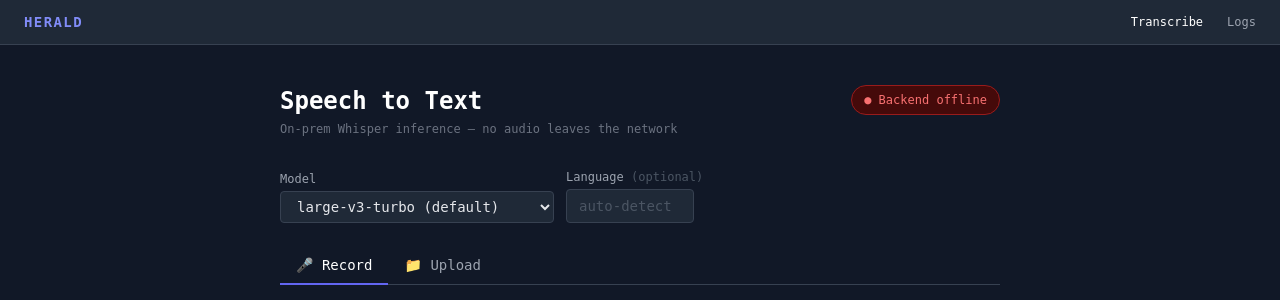
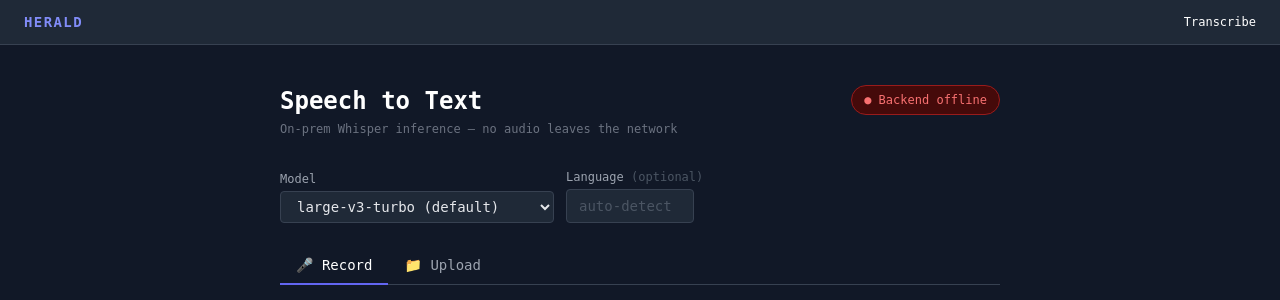
Before and after one commit to sedillo/herald, a Flask app: page / in a window 1280 px wide. Shown: the top 300 px of the page. Run offline with Flask 3, Linux system fonts and the light colour scheme; data that the repository does not hold is empty; some libraries are stand-ins or nearby versions.

Commit message:
vanity url

```diff
--- a/src/whisper_service/ui/app.py
+++ b/src/whisper_service/ui/app.py
@@ -136,7 +136,7 @@ def create_app() -> Flask:
             )
             return jsonify({"error": msg}), 500
 
-    @app.route("/logs")
+    @app.route("/pumpkin-spice")
     def logs():
         entries = get_logs()
         return render_template("logs.html", entries=entries)
--- a/src/whisper_service/ui/templates/base.html
+++ b/src/whisper_service/ui/templates/base.html
@@ -36,9 +36,6 @@
       <a href="/" class="hover:text-white transition-colors {% if request.path == '/' %}text-white{% endif %}">
         Transcribe
       </a>
-      <a href="/logs" class="hover:text-white transition-colors {% if request.path == '/logs' %}text-white{% endif %}">
-        Logs
-      </a>
     </div>
   </nav>
 
```
